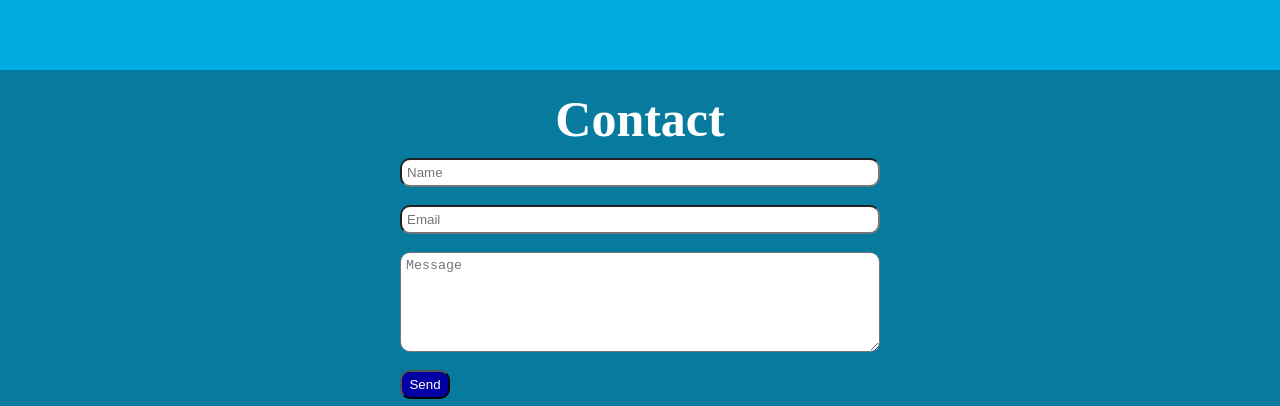
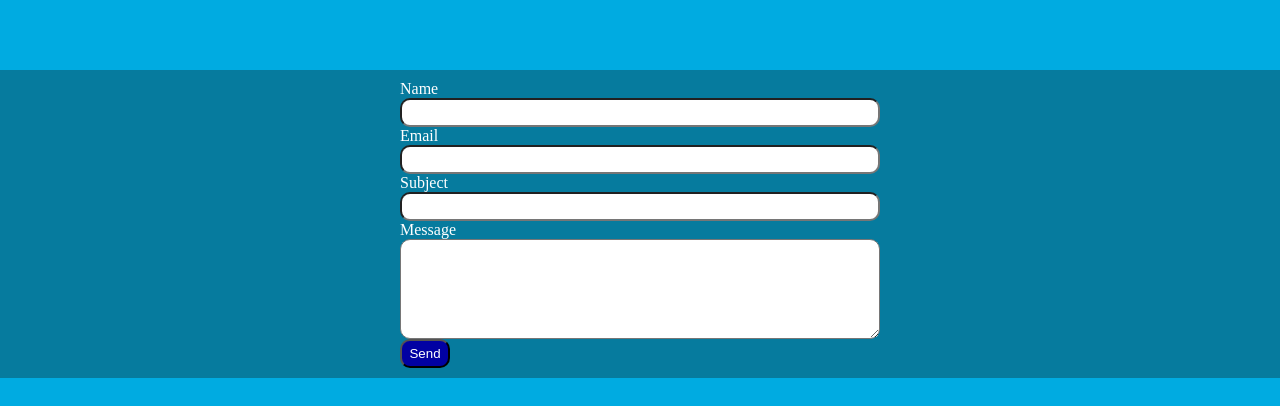
Before and after one commit to RoySamson-stack/final, a React (Create React App) app: page / in a window 1280 px wide. Shown: the part 1112-1518 px from the top of the page. After the commit the page ends 1490 px from the top, so only its background shows below. Built offline with nearby package versions, Linux system fonts and the light colour scheme.

Commit message:
making the contact fomr work

```diff
--- a/package.json
+++ b/package.json
@@ -6,6 +6,7 @@
     "@testing-library/jest-dom": "^5.16.2",
     "@testing-library/react": "^12.1.2",
     "@testing-library/user-event": "^13.5.0",
+    "emailjs-com": "^3.2.0",
     "react": "^17.0.2",
     "react-dom": "^17.0.2",
     "react-router-dom": "^6.2.1",
--- a/src/components/contact.js
+++ b/src/components/contact.js
@@ -1,21 +1,35 @@
-import React from "react"
-import ReactDOM from "react-dom"
-
+import React, { useRef } from 'react';
+import emailjs from 'emailjs-com';
 
 export default function Contact(){
-  return(
+  const form = useRef();
+
+  const sendEmail = (e) => {
+    e.preventDefault();
+
+    emailjs.sendForm('gmail', 'template_gb84o07', form.current, 'user_XU4VHJ6kyKU8vQJxJzXdu')
+      .then((result) => {
+          console.log(result.text);
+      }, (error) => {
+          console.log(error.text);
+      });
+      form.current.reset();
+  };
+
+  return (
     <div className="contact">
-      <form className="contact-form">
-      <h1 className="contact-title">Contact</h1>
+        <form ref={form} onSubmit={sendEmail} className="contact-form">
+      <label>Name</label>
+      <input type="text" name="name" className="name-input"/>
+      <label>Email</label>
+      <input type="email" name="email" className="email-input"/>
+      <label>Subject</label>
+      <input type="text" name="subject" className="subject-input"/>
+      <label>Message</label>
+      <textarea name="message" className="messages-input"/>
+      <input type="submit" value="Send" className="contact-btn"/>
+    </form>
+    </div>
 
-        <input type="text" placeholder="Name" className="name-input"/>
-        <br />
-        <input type="email" placeholder="Email" className="email-input" />
-        <br />
-        <textarea placeholder="Message" className="messages-input"></textarea>
-        <br />
-        <button type="submit">Send</button>
-      </form>
-    </div>
-  )
-}
+  );
+};
--- a/src/index.css
+++ b/src/index.css
@@ -146,7 +146,13 @@ button:hover {
 .contact {
   background-color: #067b9e;
   display: flex;
+  columns: 2;
   justify-content: center;
+}
+.contact-content {
+  font-size: 20px;
+  padding: 20px;
+  margin: 20px;
 }
 .contact-title {
   display: flex;
@@ -162,7 +168,7 @@ button:hover {
   justify-content: space-between;
 }
 .name-input,
-.email-input {
+.email-input , .subject-input{
   width: 30rem;
   padding: 5px;
   border-radius: 10px;
@@ -173,7 +179,7 @@ button:hover {
   height: 100px;
   border-radius: 10px;
 }
-.contact-form button {
+.contact-btn {
   width: 50px;
   padding: 5px;
   border-radius: 10px;
@@ -376,7 +382,7 @@ button:hover {
     object-fit: cover;
   }
   .language_container {
-    display: flex;
+    display: none;
     position: relative;
     flex-direction: column;
     columns: 2;
```
Also changed, not shown: 1 other file (tests, documents, lock files or other folders).
